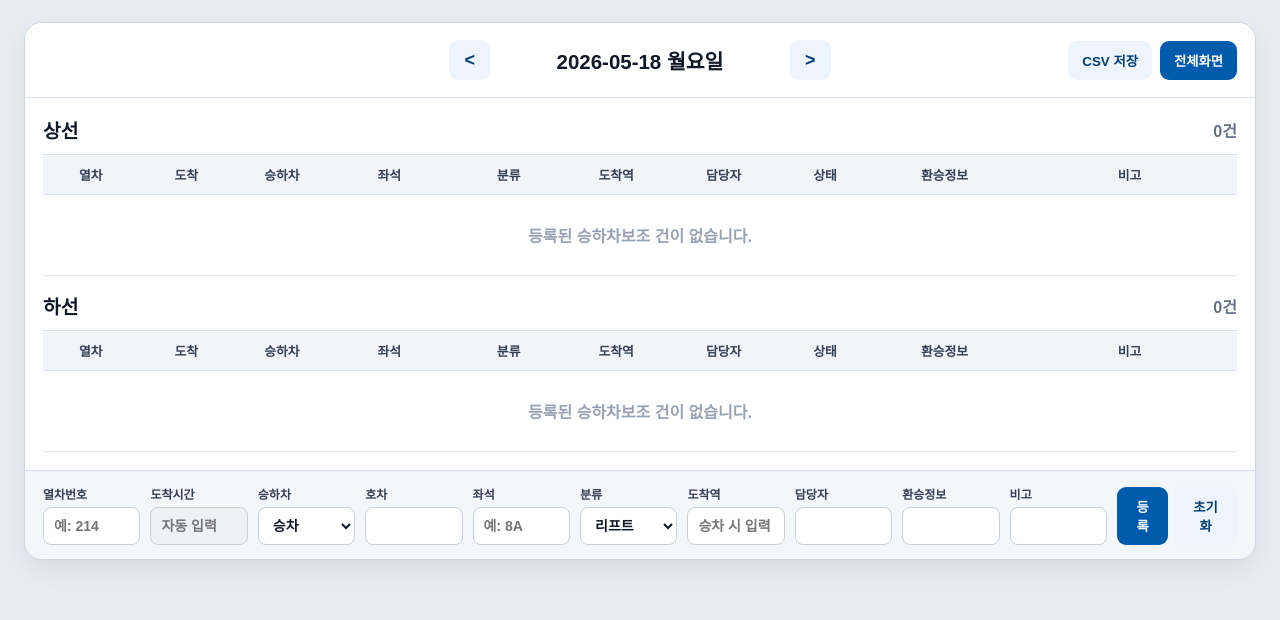
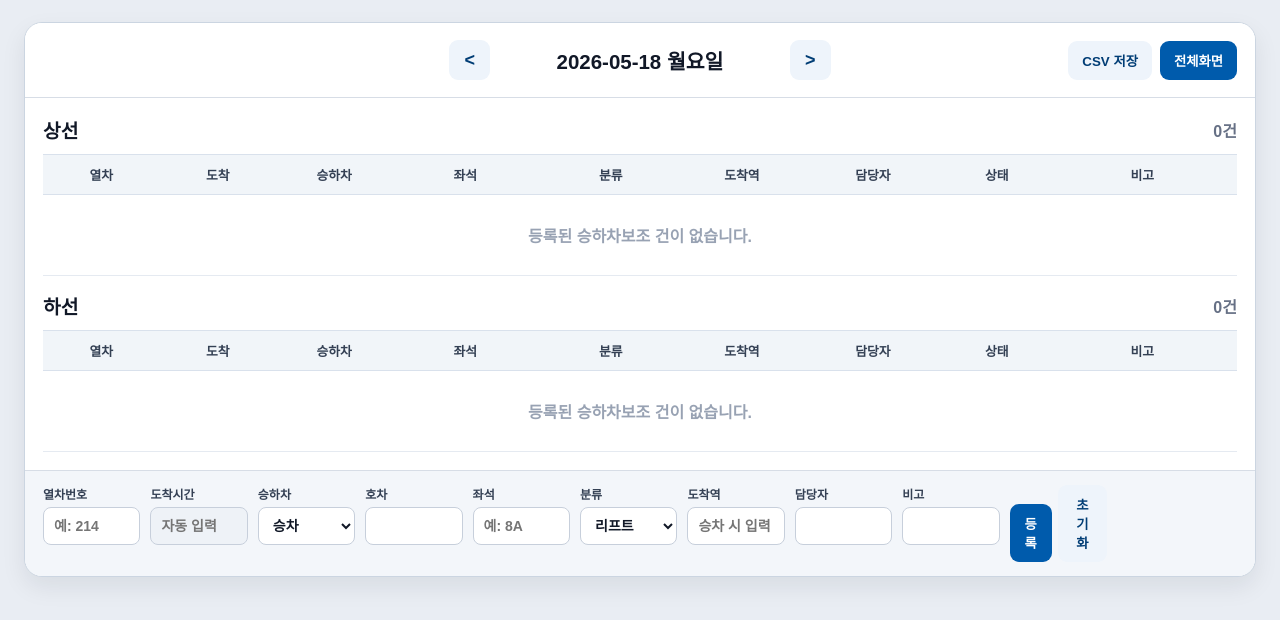
Before and after one commit to owlsleep315/Yrois, a React (Vite) app: page / in a window 1280 px wide. Shown: the top 620 px of the page. Built offline with nearby package versions, Linux system fonts and the light colour scheme.

Commit message:
환승정보 제거 및 열차등록 필수값 완화

```diff
--- a/src/App.jsx
+++ b/src/App.jsx
@@ -97,7 +97,6 @@ const emptyForm = {
   destination: "",
   manager: "",
   memo: "",
-  transfer: "",
 };
 
 export default function App() {
@@ -217,15 +216,6 @@ export default function App() {
       return;
     }
 
-    if (!form.carNo || Number(form.carNo) < 1 || Number(form.carNo) > 18) {
-      alert("호차는 1부터 18까지만 입력할 수 있습니다.");
-      return;
-    }
-
-    if (form.boarding === "승차" && form.type !== "유실물" && form.type !== "역물품" && !form.seatNo) {
-      alert("승차 건은 좌석번호를 입력해야 합니다.");
-      return;
-    }
 
     const payload = {
       ...form,
@@ -381,9 +371,6 @@ export default function App() {
               <input value={form.manager} onChange={(e) => updateForm("manager", e.target.value)} />
             </Field>
 
-            <Field label="환승정보">
-              <input value={form.transfer} onChange={(e) => updateForm("transfer", e.target.value)} />
-            </Field>
 
             <Field label="비고">
               <input value={form.memo} onChange={(e) => updateForm("memo", e.target.value)} />
@@ -448,7 +435,6 @@ function Board({ title, items, selectedId, onSelect, onContext, onToggleContact
             <col style={{ width: "10%" }} />
             <col style={{ width: "7%" }} />
             <col style={{ width: "13%" }} />
-            <col style={{ width: "18%" }} />
           </colgroup>
 
           <thead>
@@ -461,7 +447,6 @@ function Board({ title, items, selectedId, onSelect, onContext, onToggleContact
               <th>도착역</th>
               <th>담당자</th>
               <th>상태</th>
-              <th>환승정보</th>
               <th>비고</th>
             </tr>
           </thead>
@@ -469,7 +454,7 @@ function Board({ title, items, selectedId, onSelect, onContext, onToggleContact
           <tbody>
             {items.length === 0 && (
               <tr>
-                <td className="empty-row" colSpan="10">등록된 승하차보조 건이 없습니다.</td>
+                <td className="empty-row" colSpan="9">등록된 승하차보조 건이 없습니다.</td>
               </tr>
             )}
 
@@ -502,7 +487,6 @@ function Board({ title, items, selectedId, onSelect, onContext, onToggleContact
                     <span className="contact empty">-</span>
                   )}
                 </td>
-                <td><span className="small-text">{item.transfer || "-"}</span></td>
                 <td><span className="small-text">{item.memo || "-"}</span></td>
               </tr>
             ))}
```
